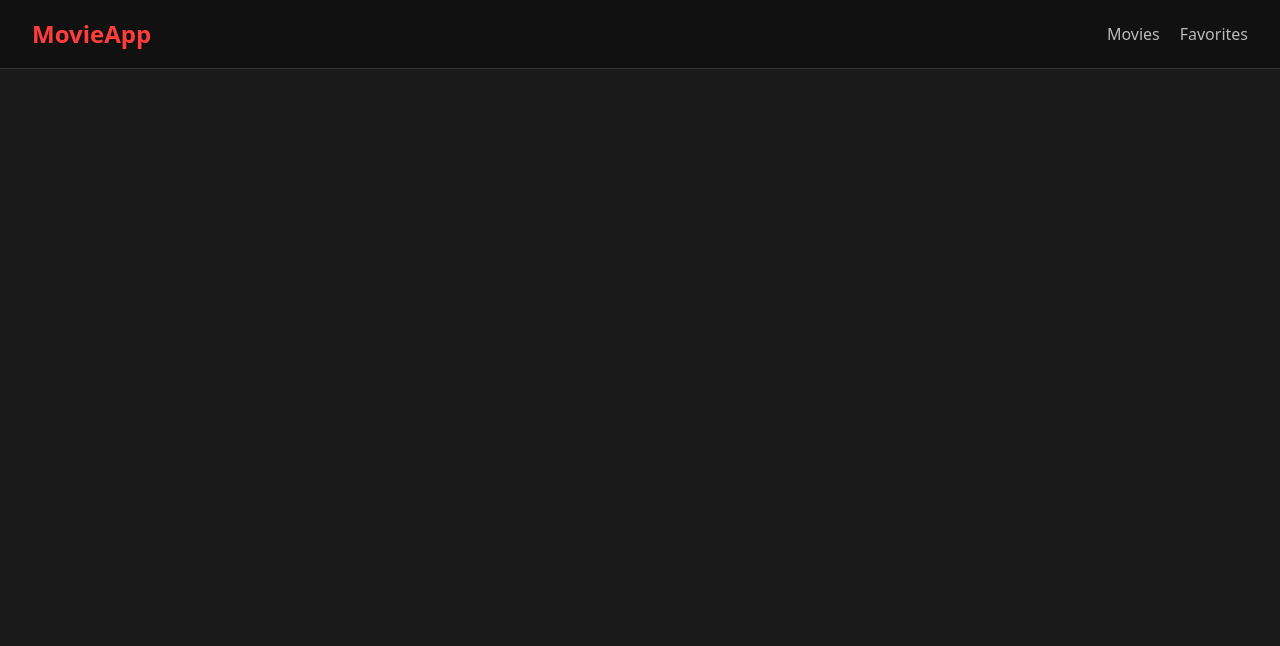
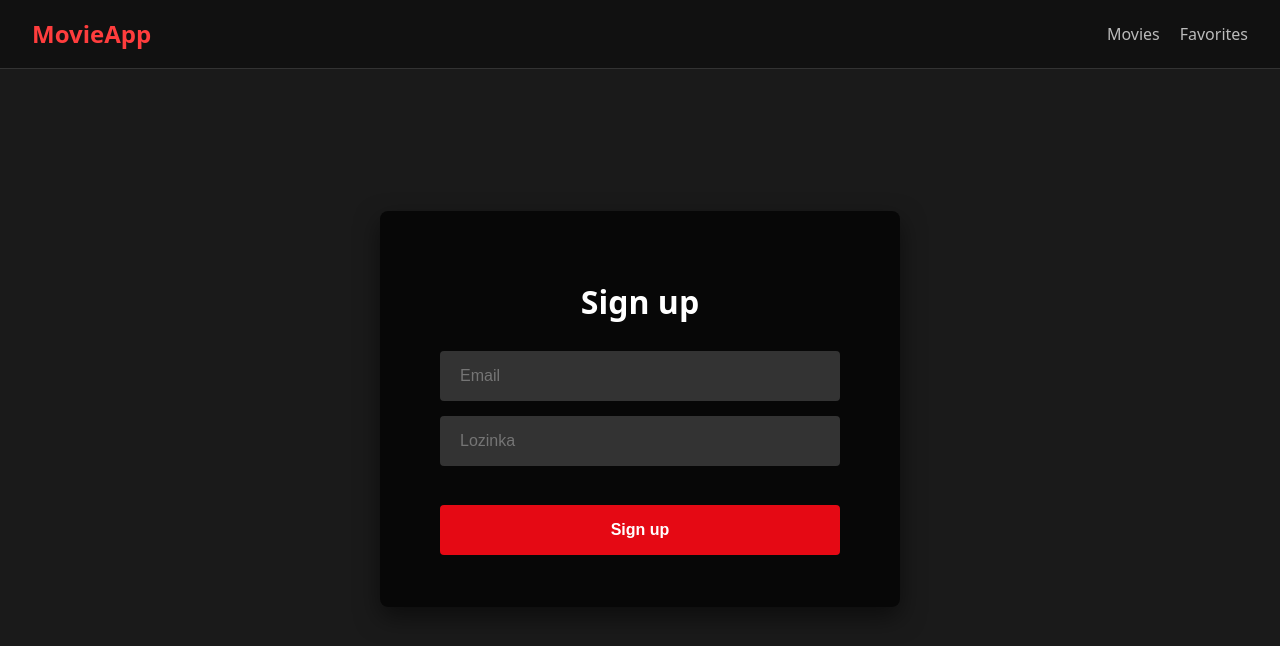
Before and after one commit to lvukad01/Internship-15-Movie-Explorer, a React (Vite) app: page /auth/register in a window 1280 px wide. Shown: the top 646 px of the page. Built offline with nearby package versions, Linux system fonts and the light colour scheme; the HTML template or start-up script is replaced by a standard one.

Commit message:
Implement movie registration page

```diff
--- a/src/App.jsx
+++ b/src/App.jsx
@@ -4,7 +4,8 @@ import Movies from './pages/Movies/Movies';
 import Favourites from './pages/Favourites/Favourites';
 import MovieDetail from './pages/MovieDetail/MovieDetail';
 import Home from './pages/Home/Home'
-import Login from './pages/Login/Login'
+import Login from './pages/Auth/Login'
+import Register from './pages/Auth/Register'
 
 
 function App() {
@@ -14,6 +15,7 @@ function App() {
       <div className="container">
         <Routes>
           <Route path="/auth/login" element={<Login/>} />
+          <Route path="/auth/register" element={<Register/>} />
           <Route path="/" element={<Home/>} />
           <Route path="/movies" element={<Movies />} />
           <Route path="/favorites" element={<Favourites />} />
--- a/src/pages/Login/Login.jsx
+++ b/src/pages/Auth/Login.jsx
@@ -1,6 +1,6 @@
 import { useState } from "react";
 import api from "../../api/axiosInstance";
-import style from './Login.module.css'
+import style from './Auth.module.css'
 
 export default function Login(){
     const [email,setEmail]=useState("")
--- /dev/null
+++ b/src/pages/Auth/Register.jsx
@@ -0,0 +1,43 @@
+import { useState } from "react";
+import api from "../../api/axiosInstance";
+import style from './Auth.module.css';
+
+export default function Register() {
+    const [email, setEmail] = useState("");
+    const [password, setPassword] = useState("");
+
+    const handleSubmit = async (e) => {
+        e.preventDefault();
+        try {
+            await api.post('/auth/register', { email, password });
+
+            alert("Successful registration.");
+            window.location.href = "/auth/login";
+        } catch (err) {
+            alert("Registration failed: " + (err.response?.data?.message || "Try again"));
+        }
+    };
+
+    return (
+        <div className={style.login}>
+            <form className={style.form} onSubmit={handleSubmit}>
+                <h2>Sign up</h2>
+                <input
+                    type="email"
+                    placeholder="Email"
+                    value={email}
+                    onChange={(e) => setEmail(e.target.value)}
+                    required
+                />
+                <input
+                    type="password"
+                    placeholder="Lozinka"
+                    value={password}
+                    onChange={(e) => setPassword(e.target.value)}
+                    required
+                />
+                <button type="submit">Sign up</button>
+            </form>
+        </div>
+    );
+}
```
Also changed, not shown: src/pages/Auth/Auth.module.css (renamed from src/pages/Login/Login.module.css).
